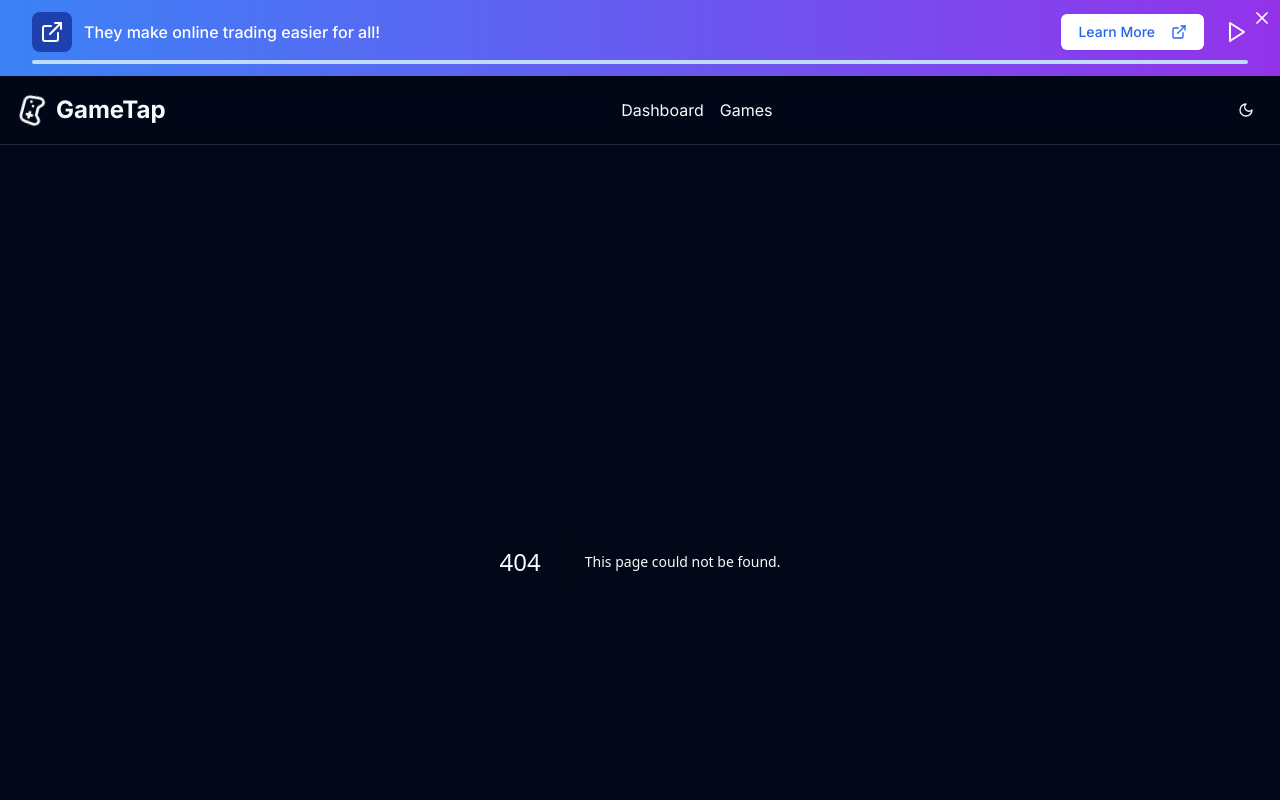
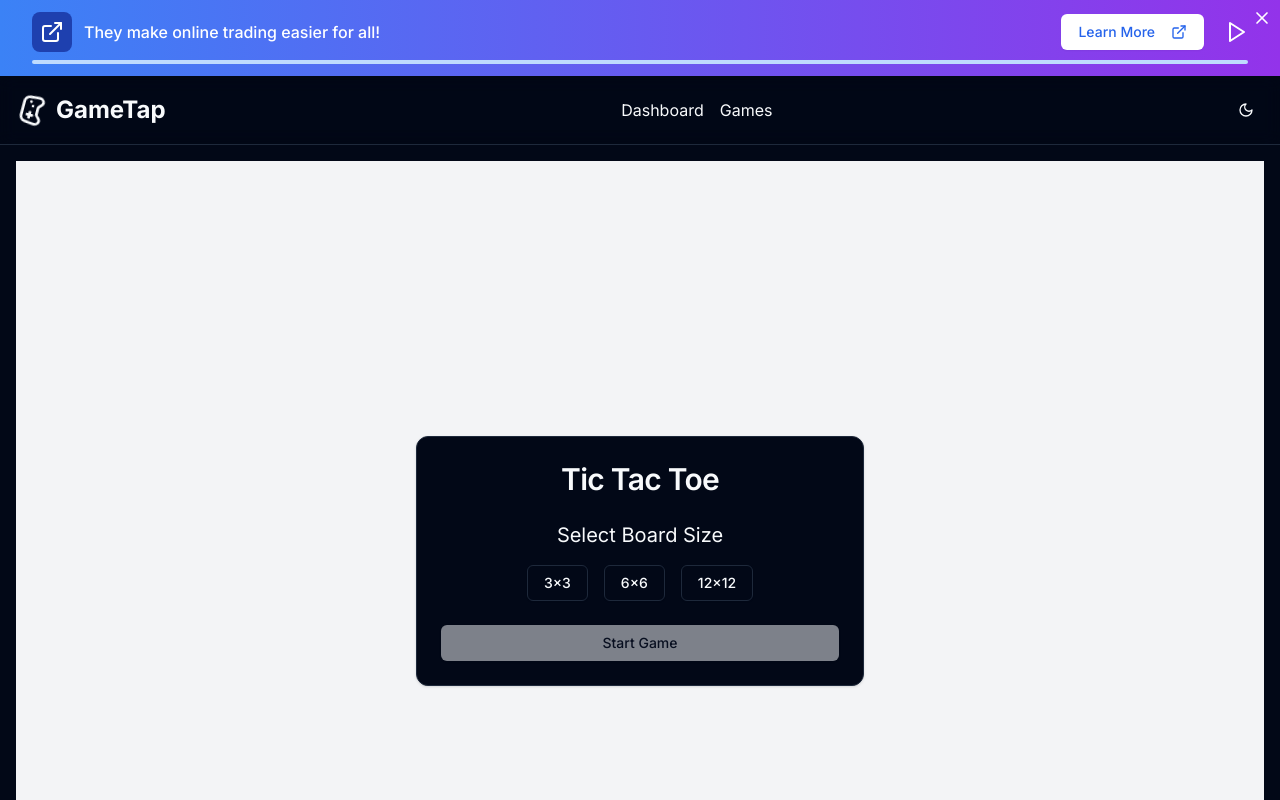
Before and after one commit to Michael-Siglap/gamehub, a Next.js app: page /games/tictactoe in a window 1280 px wide. Before the commit this address had no page. Shown: the top 800 px of the page. Built offline with nearby package versions, Linux system fonts and the light colour scheme.

Commit message:
Add Tic Tac Toe game entry component with board size selection

```diff
--- /dev/null
+++ b/src/app/games/tictactoe/page.tsx
@@ -0,0 +1,58 @@
+"use client";
+
+import { useState } from "react";
+import { useRouter } from "next/navigation";
+import { Button } from "@/components/ui/button";
+import { Card, CardContent, CardHeader, CardTitle } from "@/components/ui/card";
+import { motion } from "framer-motion";
+
+export default function TicTacToeEntry() {
+  const router = useRouter();
+  const [selectedSize, setSelectedSize] = useState<number | null>(null);
+
+  const handleSizeSelect = (size: number) => {
+    setSelectedSize(size);
+  };
+
+  const handleStartGame = () => {
+    if (selectedSize) {
+      router.push(`/games/tictactoe/${selectedSize}`);
+    }
+  };
+
+  return (
+    <motion.div
+      initial={{ opacity: 0, y: 20 }}
+      animate={{ opacity: 1, y: 0 }}
+      transition={{ duration: 0.5 }}
+      className="p-4 min-h-screen flex flex-col items-center justify-center bg-gray-100"
+    >
+      <Card className="w-full max-w-md mx-auto">
+        <CardHeader>
+          <CardTitle className="text-3xl text-center">Tic Tac Toe</CardTitle>
+        </CardHeader>
+        <CardContent>
+          <h2 className="text-xl mb-4 text-center">Select Board Size</h2>
+          <div className="flex justify-center space-x-4 mb-6">
+            {[3, 6, 12].map((size) => (
+              <Button
+                key={size}
+                onClick={() => handleSizeSelect(size)}
+                variant={selectedSize === size ? "default" : "outline"}
+              >
+                {size}x{size}
+              </Button>
+            ))}
+          </div>
+          <Button
+            onClick={handleStartGame}
+            disabled={!selectedSize}
+            className="w-full"
+          >
+            Start Game
+          </Button>
+        </CardContent>
+      </Card>
+    </motion.div>
+  );
+}
```
